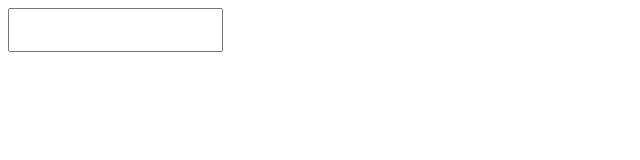
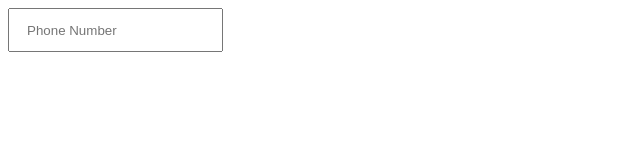
Before and after one commit to adeyanjufawaz/New-ALTschool-assignment, a plain HTML site: page index.html in a window 1280 px wide. Shown: the full height of the page, 0-640 px from the left. Drawn offline with Linux system fonts and the light colour scheme.

Commit message:
Assignment

```diff
--- a/index.html
+++ b/index.html
@@ -24,7 +24,7 @@
 
     <form action="">
         <div class="number__box">
-            <input type="text" id="phone">
+            <input type="text" id="phone" placeholder="Phone Number">
             <img src="img/9mobile.jpeg" alt="" class="etisalat">
             <img src="img/airtel.png" alt="" class="airtel">
             <img src="img/glo.jpeg" alt="" class="glo">
```
